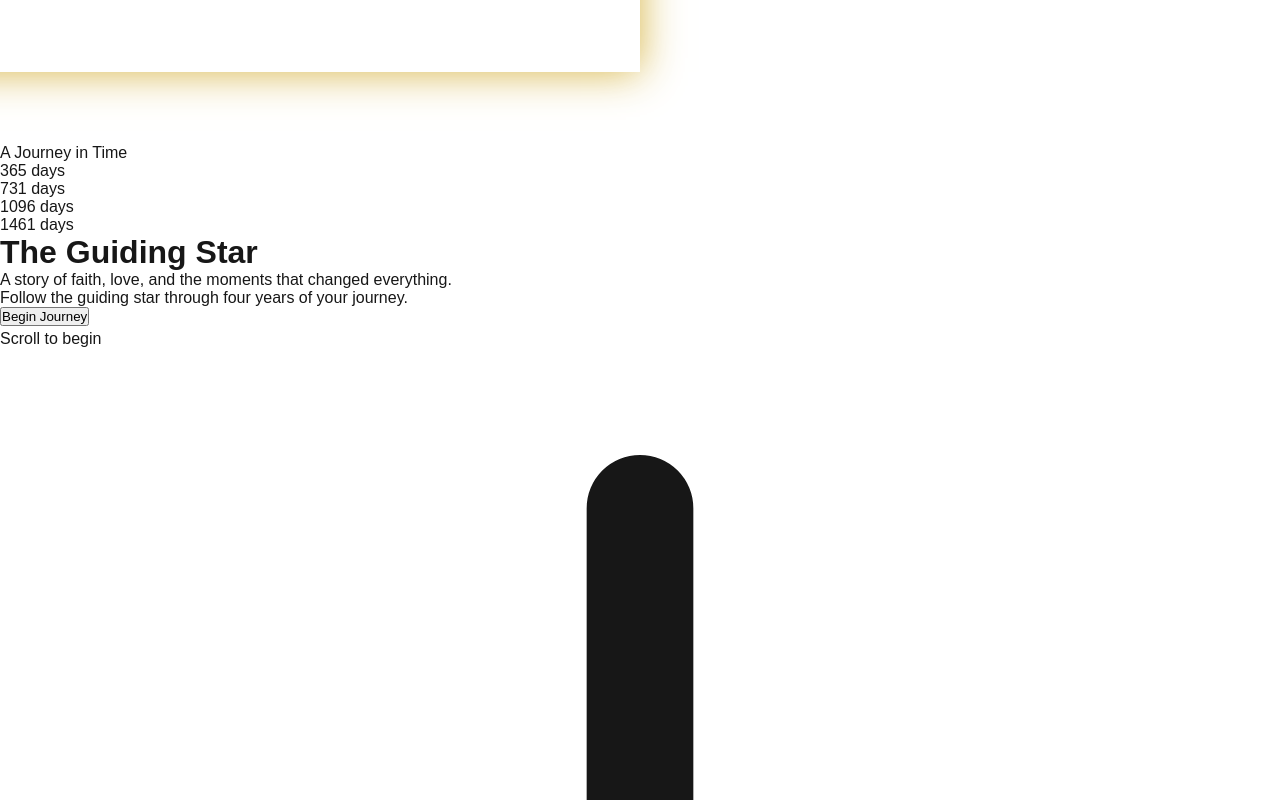
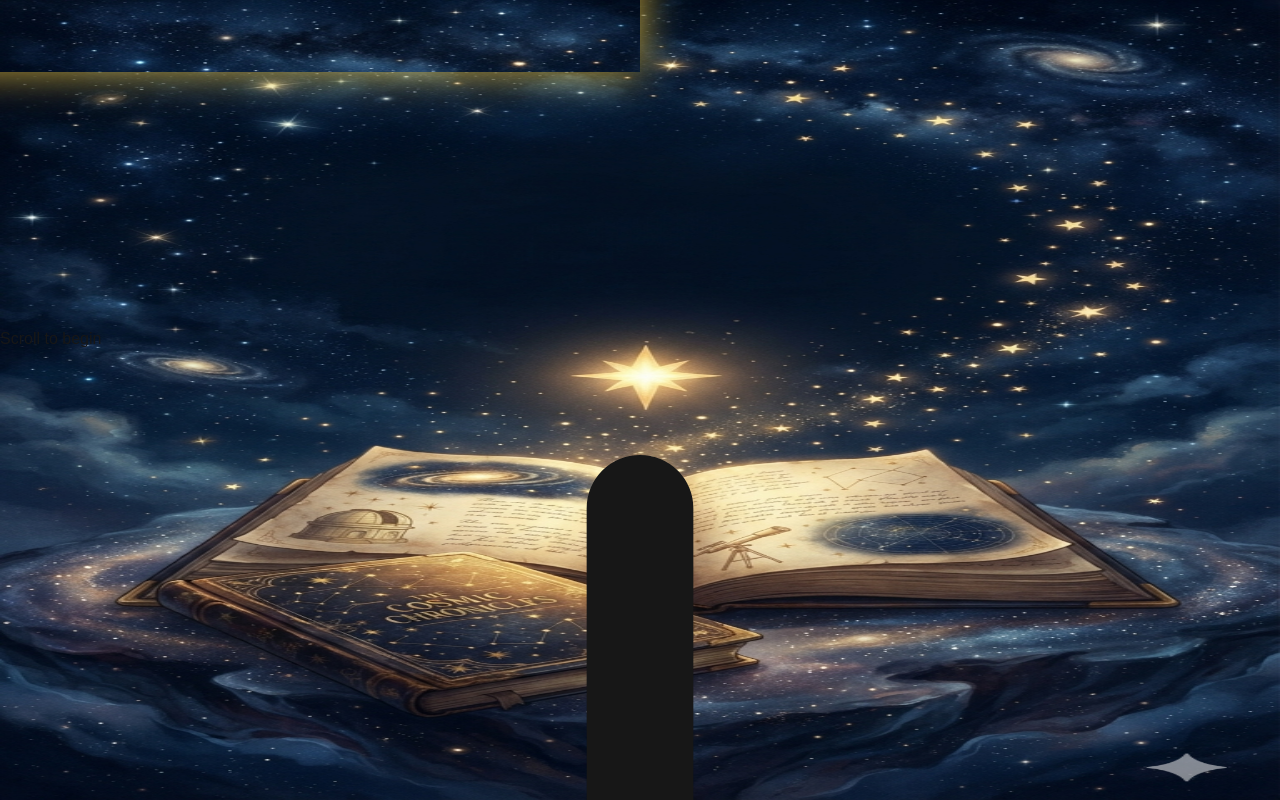
Before and after one commit to rithwicks96-maker/guidingstar27, a Next.js app: page /scene/landing in a window 1280 px wide. Shown: the top 800 px of the page. Built offline with nearby package versions, Linux system fonts and the light colour scheme.

Commit message:
Enhance LandingScene with background image
Add background image and overlay to LandingScene component

```diff
--- a/components/Scene/LandingScene.tsx
+++ b/components/Scene/LandingScene.tsx
@@ -3,6 +3,7 @@
 import { motion } from 'framer-motion';
 import { useEffect, useState } from 'react';
 import Link from 'next/link';
+import Image from 'next/image';
 import { GuideStar } from '@/components/Visual/GuideStar';
 
 export function LandingScene() {
@@ -29,6 +30,17 @@ export function LandingScene() {
       animate={{ opacity: 1 }}
       transition={{ duration: 1 }}
     >
+      <div className="absolute inset-0 z-0 pointer-events-none">
+  <Image
+    src="/images/1_cover.png"
+    alt="The Guiding Star"
+    fill
+    priority
+    className="object-cover"
+    sizes="100vw"
+  />
+  <div className="absolute inset-0 bg-slate-950/45" />
+</div>
       {/* Star Trail Background Effect */}
       <div className="absolute inset-0 pointer-events-none">
         {/* Floating particles for starfield */}
```
